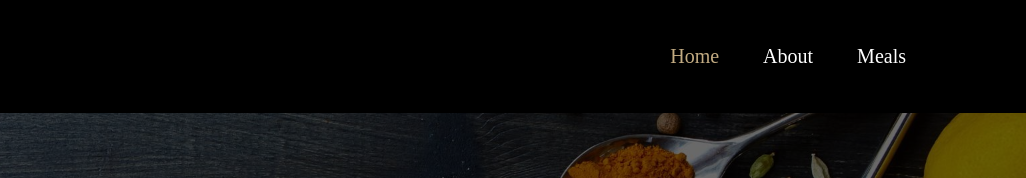
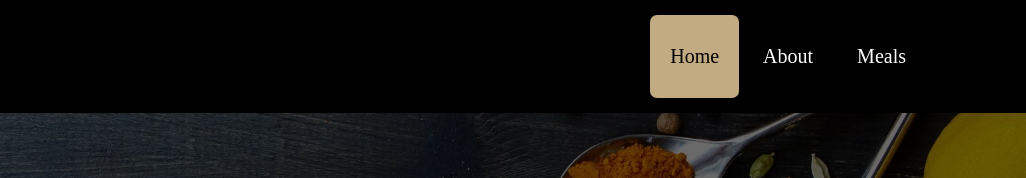
Before and after one commit to AliAhmedM48/html-task2, a plain HTML site: page index.html in a window 1280 px wide. In both pictures the pointer is over the item "Home". Shown: the top 178 px of the page, 254-1280 px from the left. Drawn offline with Linux system fonts and the light colour scheme.

Commit message:
Update style.css

```diff
--- a/css/style.css
+++ b/css/style.css
@@ -56,14 +56,16 @@ body {
 }
 
 
-#home .nav-bar ul li:hover a {
-    color: #c2ab82;
-
-
+#home .nav-bar ul li:hover {
+    background: #c2ab82;
+    border-radius: 7px;
+    transition: 0.7s;
 }
 
-#home .nav-bar ul a::selection {
-    background-color: transparent;
+#home .nav-bar ul li:hover a {
+    color: #000;
+    transition: 0.7s;
+
 }
 
 #home .nav-bar ul li a {
@@ -183,7 +185,7 @@ body {
 
 #our-store .caption p {
     font-size: 130%;
-    line-height: 150%;
+    line-height: 40px;
     color: #012491;
     /* font-weight: 600; */
 }
@@ -192,6 +194,7 @@ body {
     background-color: transparent;
     border: black solid 0.5px;
     color: #012491;
+    margin-top: 30px;
 }
 
 .break-image {
```
